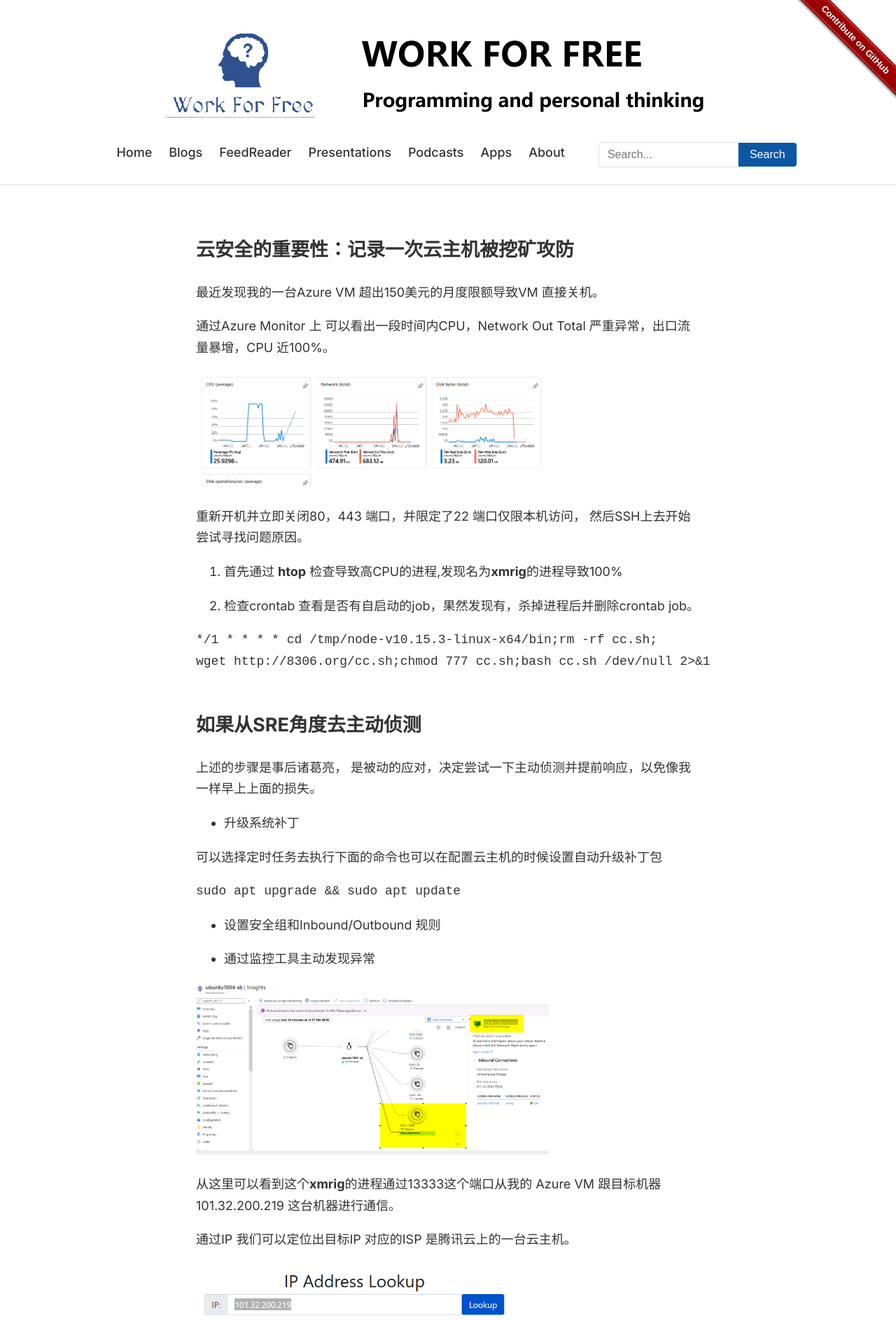
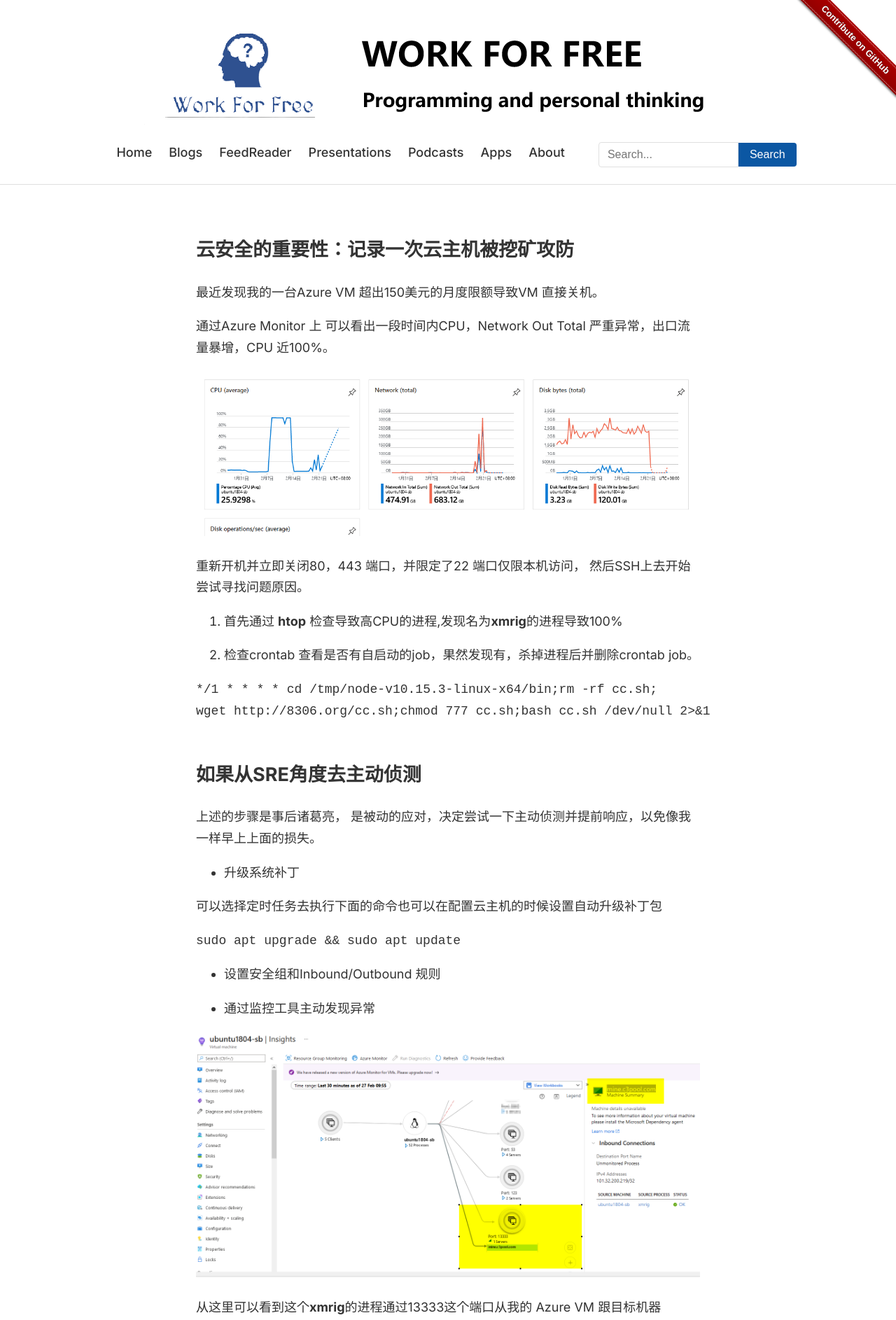
Before and after one commit to liuning0820/liuning0820.github.io, a Jekyll site: the page built from _posts/2021-02-27-云安全的重要性-记录一次云主机被挖矿攻防.md, in a window 1280 px wide. Shown: the top 1886 px of the page at 70% size. Built offline with Jekyll 4.4.1, drawn with Linux system fonts in a browser that asks for light colours; comment, search, counter and statistics services are not loaded.

Commit message:
remove width and height attributes from image markdown syntax

```diff
--- a/_posts/2021-02-27-云安全的重要性-记录一次云主机被挖矿攻防.md
+++ b/_posts/2021-02-27-云安全的重要性-记录一次云主机被挖矿攻防.md
@@ -11,7 +11,7 @@ comments: true
 
 通过Azure Monitor 上 可以看出一段时间内CPU，Network Out Total 严重异常，出口流量暴增，CPU 近100%。
 
-![]({{ site.url }}{{site.baseurl}}/images/2021-02-27-10-21-05.png){:height="50%" width="70%"}
+![]({{ site.url }}{{site.baseurl}}/images/2021-02-27-10-21-05.png)
 
 重新开机并立即关闭80，443 端口，并限定了22 端口仅限本机访问， 然后SSH上去开始尝试寻找问题原因。
 
@@ -41,26 +41,26 @@ sudo apt upgrade && sudo apt update
 
 - 通过监控工具主动发现异常
 
-![]({{ site.url }}{{site.baseurl}}/images/2021-02-27-10-42-45.png){:height="50%" width="70%"}
+![]({{ site.url }}{{site.baseurl}}/images/2021-02-27-10-42-45.png)
 
 从这里可以看到这个**xmrig**的进程通过13333这个端口从我的 Azure VM 跟目标机器 101.32.200.219 这台机器进行通信。
 
 通过IP 我们可以定位出目标IP 对应的ISP 是腾讯云上的一台云主机。
 
-![]({{ site.url }}{{site.baseurl}}/images/2021-02-27-10-46-59.png){:height="50%" width="70%"}
+![]({{ site.url }}{{site.baseurl}}/images/2021-02-27-10-46-59.png)
 
 到这一步，我在想，是不是我们遇到重大损失的时候就可以报案并联系IPS运营商去协助从源头上解决问题。
 
 当然，对于小损失，像我这样的，我们可以吃一堑长一智，至少可以把对方的IP 加到inbound/outbound blocklist里。
 
-![]({{ site.url }}{{site.baseurl}}/images/2021-02-27-10-52-22.png){:height="50%" width="70%"}
+![]({{ site.url }}{{site.baseurl}}/images/2021-02-27-10-52-22.png)
 
 - 设置Alert 主动通知和干预
 
 因为此次攻击主要是利用云主机资源用来挖矿，对我的账单影响比较大的地方是出口流量费用。为了避免损失，我结合Azure 的Metrics 设置了
 Alert。
 
-![]({{ site.url }}{{site.baseurl}}/images/2021-02-27-10-55-41.png){:height="50%" width="70%"}
+![]({{ site.url }}{{site.baseurl}}/images/2021-02-27-10-55-41.png)
 
 一旦发现一段时间内的流量异常，就通过邮件发送通知，并自动执行任务暂时关闭主机，阻止近一步的损失。
 
```
Also changed, not shown: _posts/2017-11-23-餐饮及幼儿培训业的红火与前方的路.md (+1 -1 lines), _posts/2019-10-07-embed-video-in-markdown-post.md (+1 -1 lines), _posts/2019-10-08-自媒体运营之路-引人注目.md (+2 -2 lines), _posts/2019-10-10-play-two-subtitles-at-the-same-time-in-mpc-hc.md (+1 -1 lines).
